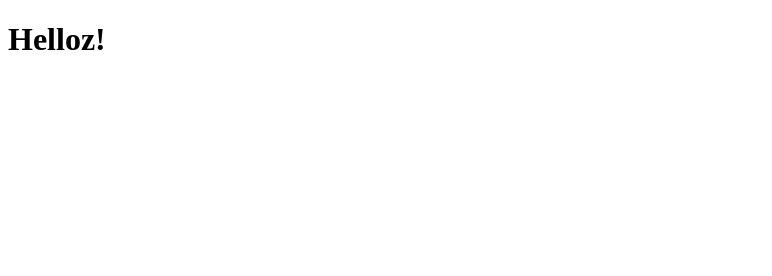
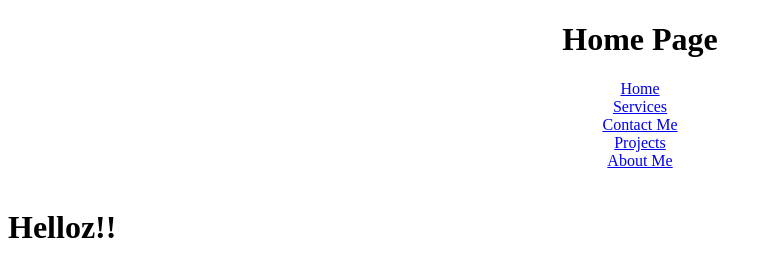
Before and after one commit to AliElGoharyC/portfolio, a plain HTML site: page index.html in a window 1280 px wide. Shown: the whole page, without its empty margins (0-772 px from the left). Drawn offline with Linux system fonts and the light colour scheme.

Commit message:
core setup

```diff
--- a/index.html
+++ b/index.html
@@ -1,11 +1,32 @@
 <!DOCTYPE html>
 <html>
+
     <head>
         <title>Portfolio - Ali</title>
+        <link href="styles/nav.css" rel="stylesheet">
+        <link href="styles/home.css" rel="stylesheet">
+        <meta charset="utf-8">
+        <meta name="viewport" content="width=device-width, initial-scale=1.0" />
     </head>
 
     <body>
-        <h1>Helloz!</h1>
+
+        <h1 class = "top" id="home">
+            Home Page
+        </h1>
+
+        <nav>
+            <ul>
+              <li><a href="index.html">Home</a></li>
+              <li><a href="modules.html">Services</a></li>
+              <li><a href="contact.html">Contact Me</a></li>
+              <li><a href="quiz.html">Projects</a></li>
+              <li><a href="canvas.html">About Me</a></li>
+            </ul>
+        </nav>
+
+        <h1>Helloz!!</h1>
 
     </body>
+
 </html>
--- /dev/null
+++ b/styles/home.css
@@ -0,0 +1,3 @@
+.top {
+    text-align: center;
+}
--- /dev/null
+++ b/styles/nav.css
@@ -0,0 +1,12 @@
+nav ul {
+    padding-left: 0;
+    display: inline;
+    margin-right:0.3in;
+    margin-bottom: 20px;
+    color: navy;
+    text-decoration:none;
+    text-align: center;
+    outline:none;
+    left: 5in;
+
+}
```
